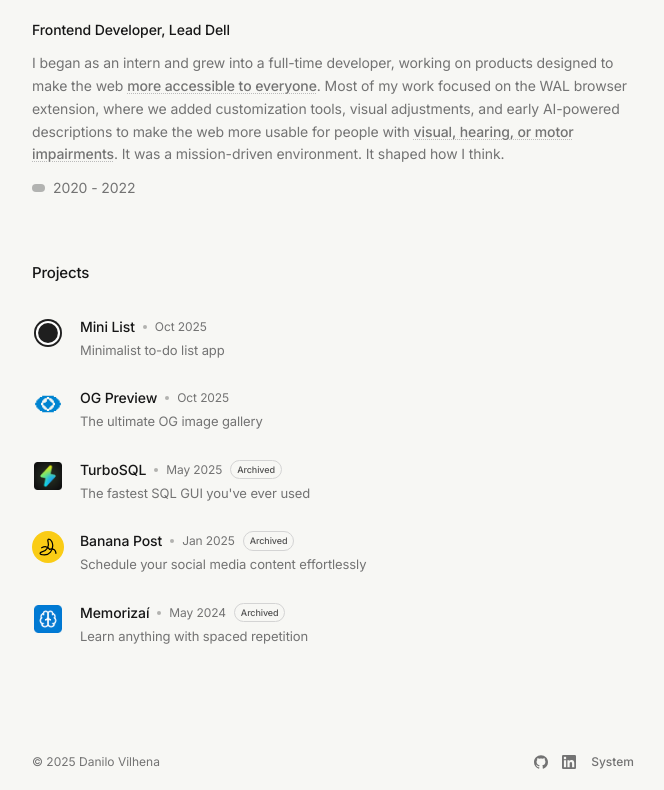
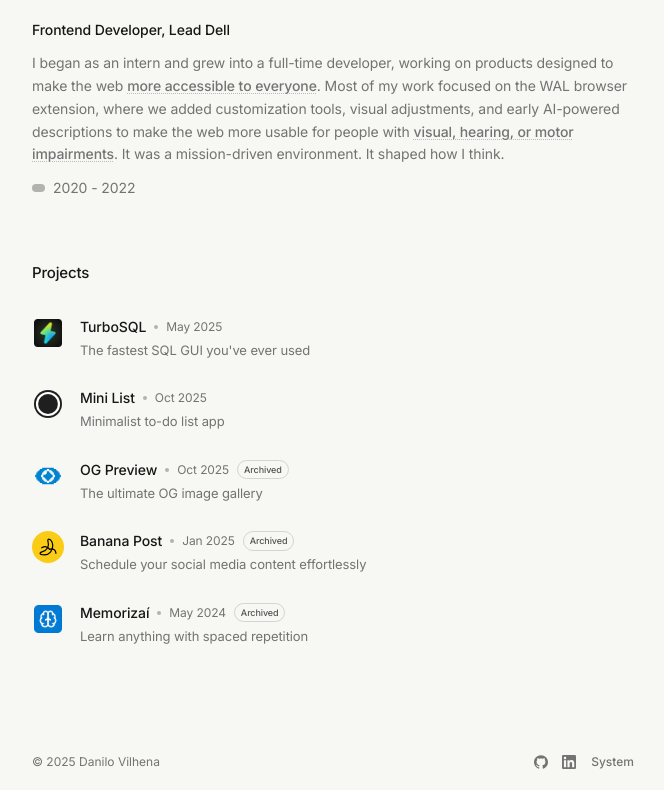
Before and after one commit to danilovilhena/portfolio-v2, a Next.js app: page / in a window 1280 px wide. Shown: the part 990-1780 px from the top of the page, without its empty margins (304-968 px from the left). Built offline with nearby package versions, Linux system fonts and the light colour scheme; no server answers.

Commit message:
feat: update projects

```diff
--- a/app/components/projects-section.tsx
+++ b/app/components/projects-section.tsx
@@ -6,6 +6,15 @@ export function ProjectsSection() {
     <div className="mt-16">
       <h2 className="text-[15px] font-[450] tracking-[-0.16px] text-neutral-900 dark:text-neutral-100">Projects</h2>
       <div className="mt-6 flex flex-col gap-3">
+        <ProjectItem
+          image="/projects/turbosql.png"
+          title="TurboSQL"
+          description="The fastest SQL GUI you've ever used"
+          projectUrl="https://turbosql.co"
+          date="May 2025"
+          imageWidth={28}
+          imageHeight={28}
+        />
         <ProjectItem
           image="/projects/minilist.svg"
           title="Mini List"
@@ -21,17 +30,8 @@ export function ProjectsSection() {
           description="The ultimate OG image gallery"
           projectUrl="https://ogpreview.co"
           date="Oct 2025"
+          tag="Archived"
           icon={<EyeIcon className="size-7 text-sky-600 dark:text-sky-400" />}
-        />
-        <ProjectItem
-          image="/projects/turbosql.png"
-          title="TurboSQL"
-          description="The fastest SQL GUI you've ever used"
-          projectUrl="https://turbosql.co"
-          date="May 2025"
-          tag="Archived"
-          imageWidth={28}
-          imageHeight={28}
         />
         <ProjectItem
           image="/projects/banana-post.svg"
```
